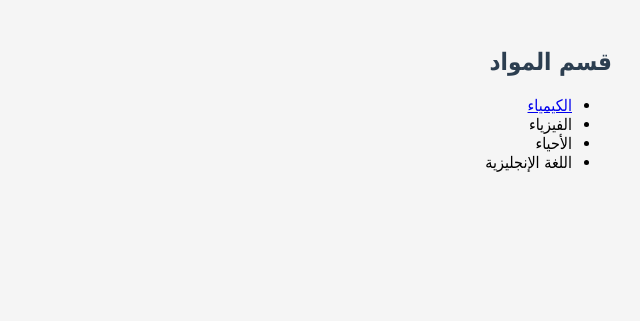
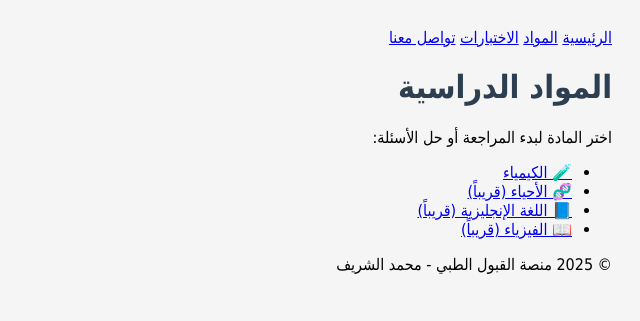
Before and after one commit to MuhammedAl-Sharif30/Masteringacceptance, a plain HTML site: page courses.html in a window 1280 px wide. Shown: the whole page, without its empty margins (640-1280 px from the left). Drawn offline with Linux system fonts and the light colour scheme; files that its build step writes are made by us from their sources.

Commit message:
Update courses.html

```diff
--- a/courses.html
+++ b/courses.html
@@ -1 +1,34 @@
-<!DOCTYPE html><html><head><title>المواد</title><link rel='stylesheet' href='css/style.css'></head><body><h2>قسم المواد</h2><ul><li><a href='chemistry.html'>الكيمياء</a></li><li>الفيزياء</li><li>الأحياء</li><li>اللغة الإنجليزية</li></ul></body></html>
+<!DOCTYPE html>
+<html lang="ar" dir="rtl">
+<head>
+  <meta charset="UTF-8">
+  <title>المواد - منصة القبول الطبي</title>
+  <link rel="stylesheet" href="style.css">
+</head>
+<body>
+
+  <nav>
+    <a href="index.html">الرئيسية</a>
+    <a href="courses.html">المواد</a>
+    <a href="اختبار وهمي.html">الاختبارات</a>
+    <a href="contact.html">تواصل معنا</a>
+  </nav>
+
+  <main>
+    <h1>المواد الدراسية</h1>
+    <p>اختر المادة لبدء المراجعة أو حل الأسئلة:</p>
+
+    <ul>
+      <li><a href="الكيمياء.html">🧪 الكيمياء</a></li>
+      <li><a href="#">🧬 الأحياء (قريباً)</a></li>
+      <li><a href="#">📘 اللغة الإنجليزية (قريباً)</a></li>
+      <li><a href="#">📖 الفيزياء (قريباً)</a></li>
+    </ul>
+  </main>
+
+  <footer>
+    <p>© 2025 منصة القبول الطبي - محمد الشريف</p>
+  </footer>
+
+</body>
+</html>
```
